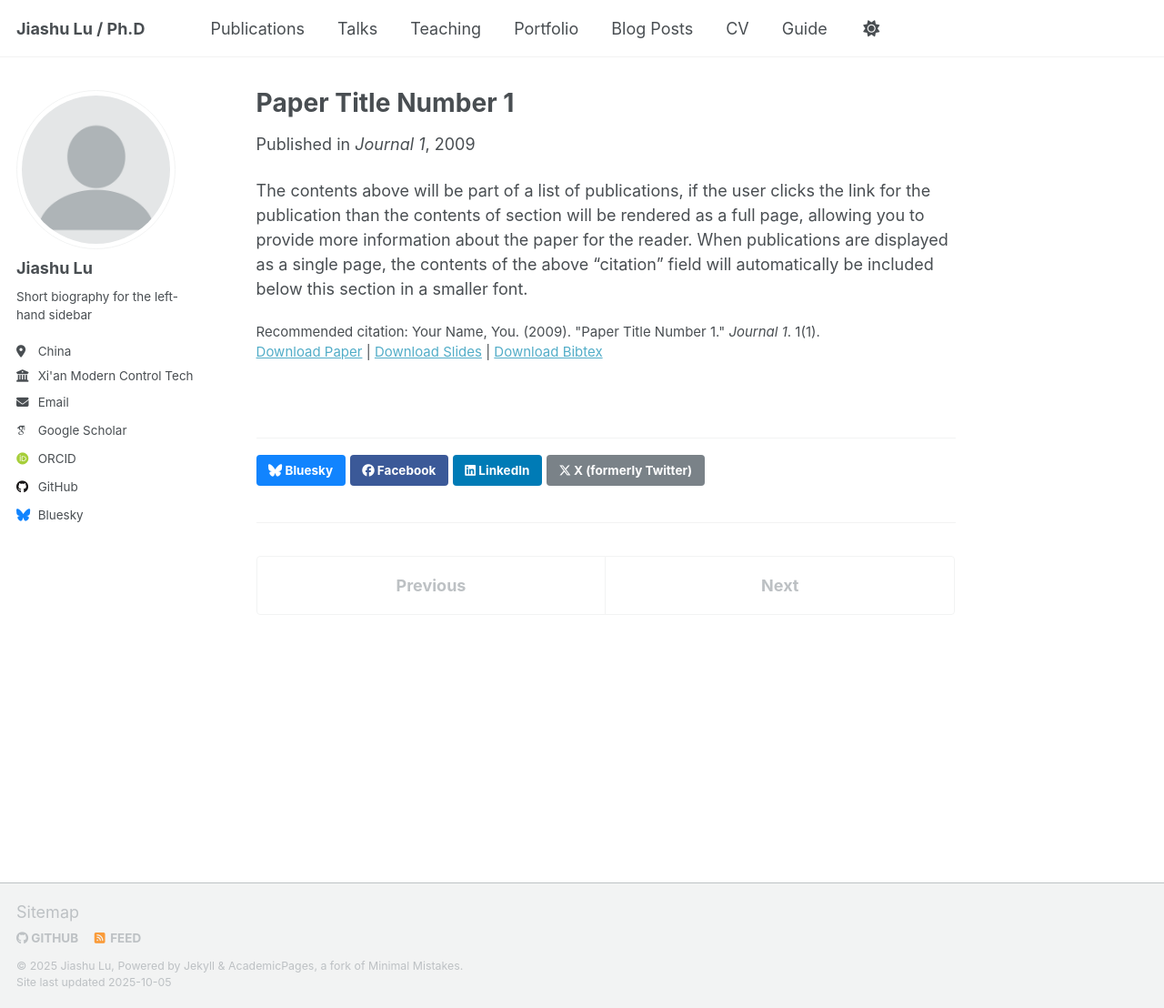
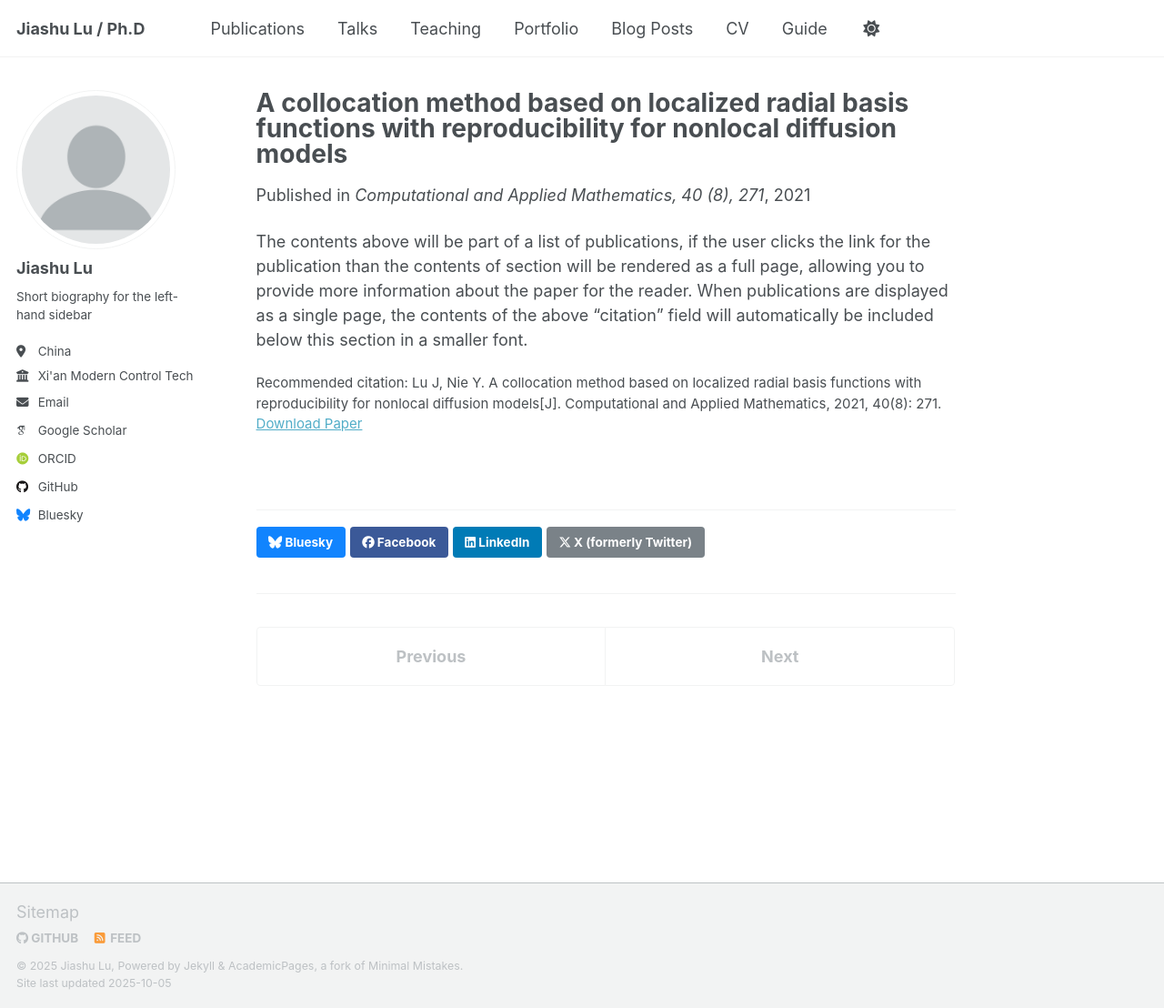
Before and after one commit to Sachiko-Lu/Sachiko-Lu, a Jekyll site: the page built from _publications/2009-10-01-paper-title-number-1.md, in a window 1280 px wide and 1108 px high. Shown: the whole window at 91% size. Built offline with Jekyll 4.4.1, drawn with Linux system fonts in a browser that asks for light colours; some web fonts are replaced; a script that is not in the unit is left out.

Commit message:
Update 2009-10-01-paper-title-number-1.md

```diff
--- a/_publications/2009-10-01-paper-title-number-1.md
+++ b/_publications/2009-10-01-paper-title-number-1.md
@@ -1,14 +1,10 @@
 ---
-title: "Paper Title Number 1"
+title: "A collocation method based on localized radial basis functions with reproducibility for nonlocal diffusion models"
 collection: publications
 category: manuscripts
-permalink: /publication/2009-10-01-paper-title-number-1
-excerpt: 'This paper is about the number 1. The number 2 is left for future work.'
-date: 2009-10-01
-venue: 'Journal 1'
-slidesurl: 'http://academicpages.github.io/files/slides1.pdf'
-paperurl: 'http://academicpages.github.io/files/paper1.pdf'
-bibtexurl: 'http://academicpages.github.io/files/bibtex1.bib'
-citation: 'Your Name, You. (2009). &quot;Paper Title Number 1.&quot; <i>Journal 1</i>. 1(1).'
+date: 2021-12-15
+venue: 'Computational and Applied Mathematics, 40 (8), 271'
+paperurl: 'https://github.com/Sachiko-Lu/Sachiko-Lu/blob/d685c62bc35d00d4cdf5346153cf390f3cd4def4/files/collocation_coam.pdf'
+citation: 'Lu J, Nie Y. A collocation method based on localized radial basis functions with reproducibility for nonlocal diffusion models[J]. Computational and Applied Mathematics, 2021, 40(8): 271.'
 ---
 The contents above will be part of a list of publications, if the user clicks the link for the publication than the contents of section will be rendered as a full page, allowing you to provide more information about the paper for the reader. When publications are displayed as a single page, the contents of the above "citation" field will automatically be included below this section in a smaller font.
```
